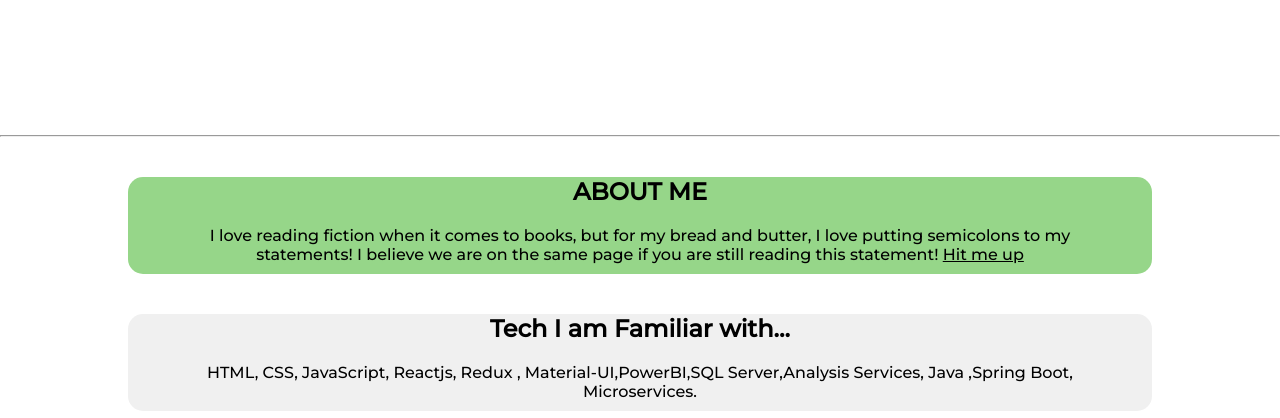
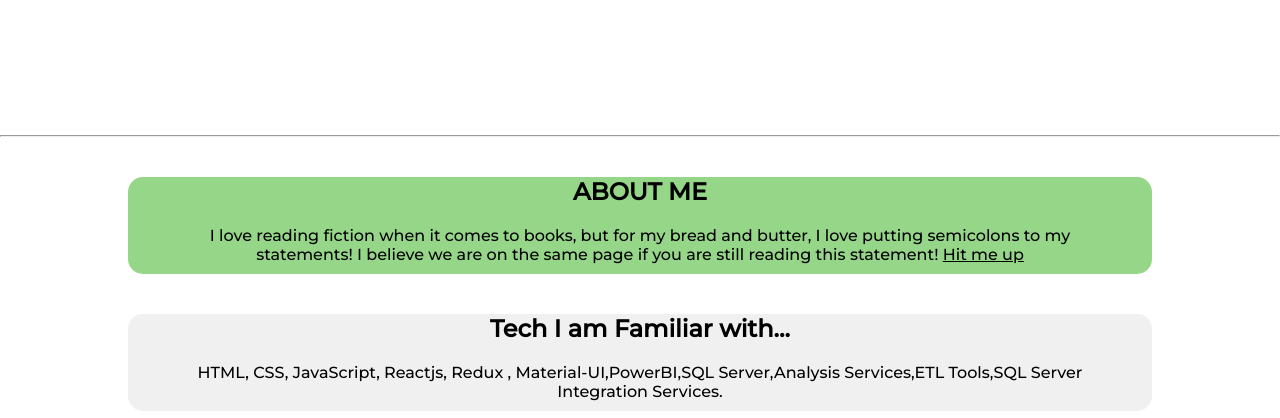
Before and after one commit to adityasharan01/Personal-Portfolio, a plain HTML site: page index.html in a window 1280 px wide. Shown: the part 534-952 px from the top of the page. Drawn offline with Linux system fonts and the light colour scheme.

Commit message:
Update index.html

```diff
--- a/index.html
+++ b/index.html
@@ -100,7 +100,7 @@
 			<div class="box-1-1">
 				<h1 class="add-c-1">Tech I am Familiar with...</h1>
 				<p class="add-c-1">
-					HTML, CSS, JavaScript, Reactjs, Redux , Material-UI,PowerBI,SQL Server,Analysis Services, Java ,Spring Boot, Microservices.
+					HTML, CSS, JavaScript, Reactjs, Redux , Material-UI,PowerBI,SQL Server,Analysis Services,ETL Tools,SQL Server Integration Services.
 				</p>
 			</div>
 		</section>
```
